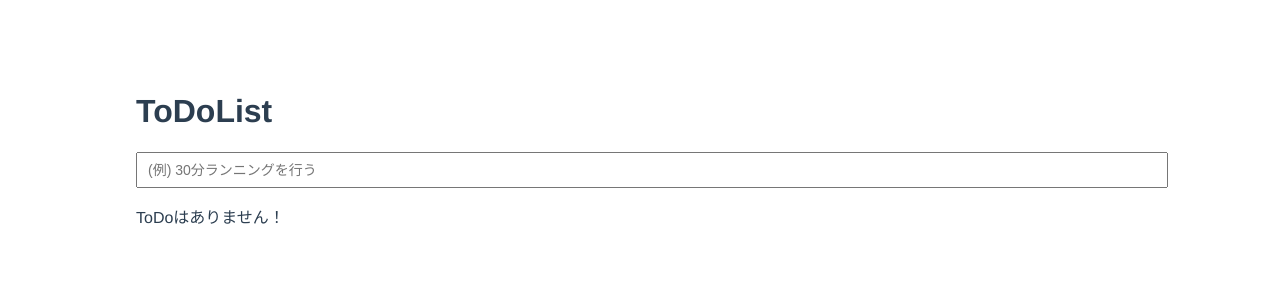
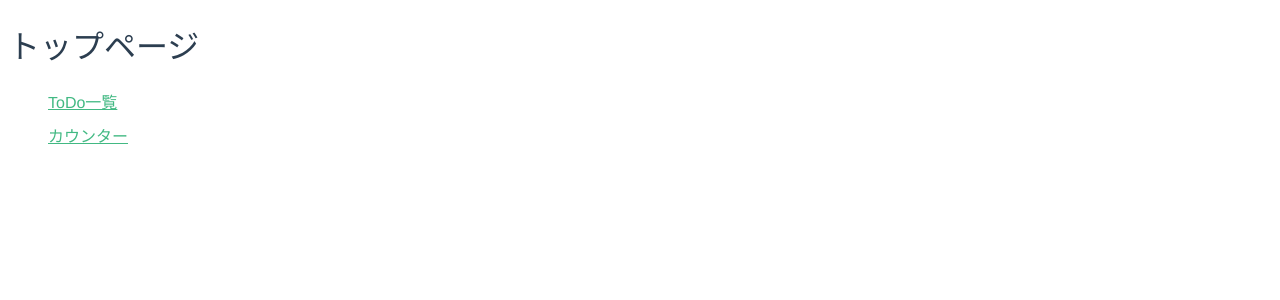
Before and after one commit to Ushinji/vue_todolist, a Vue app: page / in a window 1280 px wide. Shown: the top 300 px of the page. Built offline with nearby package versions, Linux system fonts and the light colour scheme.

Commit message:
Vue-Routerを使ってページ遷移できる様にした

```diff
--- a/src/App.vue
+++ b/src/App.vue
@@ -1,17 +1,12 @@
 <template>
   <div id="app">
-    <ToDoList />
+    <router-view />
   </div>
 </template>
 
 <script>
-import ToDoList from './components/pages/ToDoList';
-
 export default {
   name: 'App',
-  components: {
-    ToDoList,
-  },
 };
 </script>
 
--- a/src/components/pages/HelloWorld.vue
+++ b/src/components/pages/HelloWorld.vue
@@ -1,7 +1,14 @@
 <template>
   <div class="hello">
     <h1>{{ msg }}</h1>
-    <h2>Essential Links</h2>
+    <ul>
+      <li>
+        <router-link to="/todos">ToDo一覧</router-link>
+      </li>
+      <li>
+        <router-link to="/counter">カウンター</router-link>
+      </li>
+    </ul>
   </div>
 </template>
 
@@ -10,24 +17,21 @@ export default {
   name: 'HelloWorld',
   data() {
     return {
-      msg: 'ほげほげほげ',
+      msg: 'トップページ',
     };
   },
 };
 </script>
 
-<!-- Add "scoped" attribute to limit CSS to this component only -->
 <style scoped>
 h1, h2 {
   font-weight: normal;
 }
 ul {
   list-style-type: none;
-  padding: 0;
 }
 li {
-  display: inline-block;
-  margin: 0 10px;
+  margin-bottom: 10px;
 }
 a {
   color: #42b983;
--- a/src/main.js
+++ b/src/main.js
@@ -1,15 +1,16 @@
-// The Vue build version to load with the `import` command
-// (runtime-only or standalone) has been set in webpack.base.conf with an alias.
 import Vue from 'vue';
 import VueRouter from 'vue-router';
 import App from './App';
+import routes from './routes';
 
 Vue.config.productionTip = false;
+
 Vue.use(VueRouter);
+const router = new VueRouter({ routes });
 
 /* eslint-disable no-new */
 new Vue({
   el: '#app',
-  components: { App },
-  template: '<App/>',
+  router,
+  render: h => h(App),
 });
--- /dev/null
+++ b/src/routes.js
@@ -0,0 +1,9 @@
+import HelloWorld from './components/pages/HelloWorld';
+import ToDoList from './components/pages/ToDoList';
+import Counter from './components/pages/Counter';
+
+export default [
+  { path: '/', component: HelloWorld },
+  { path: '/todos', component: ToDoList },
+  { path: '/counter', component: Counter },
+];
```
Also changed, not shown: src/components/pages/Counter.vue (line endings or trailing spaces).
